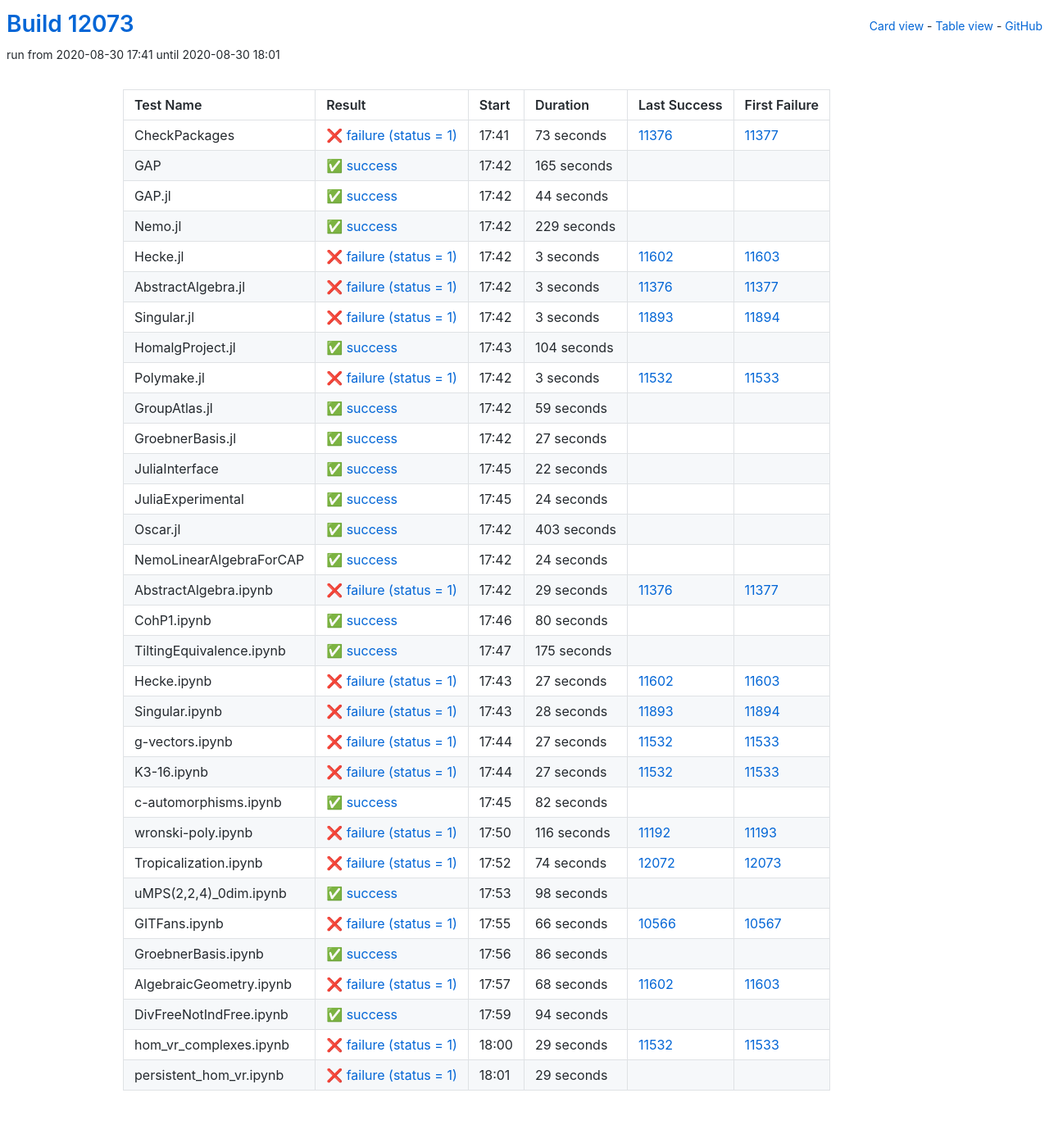
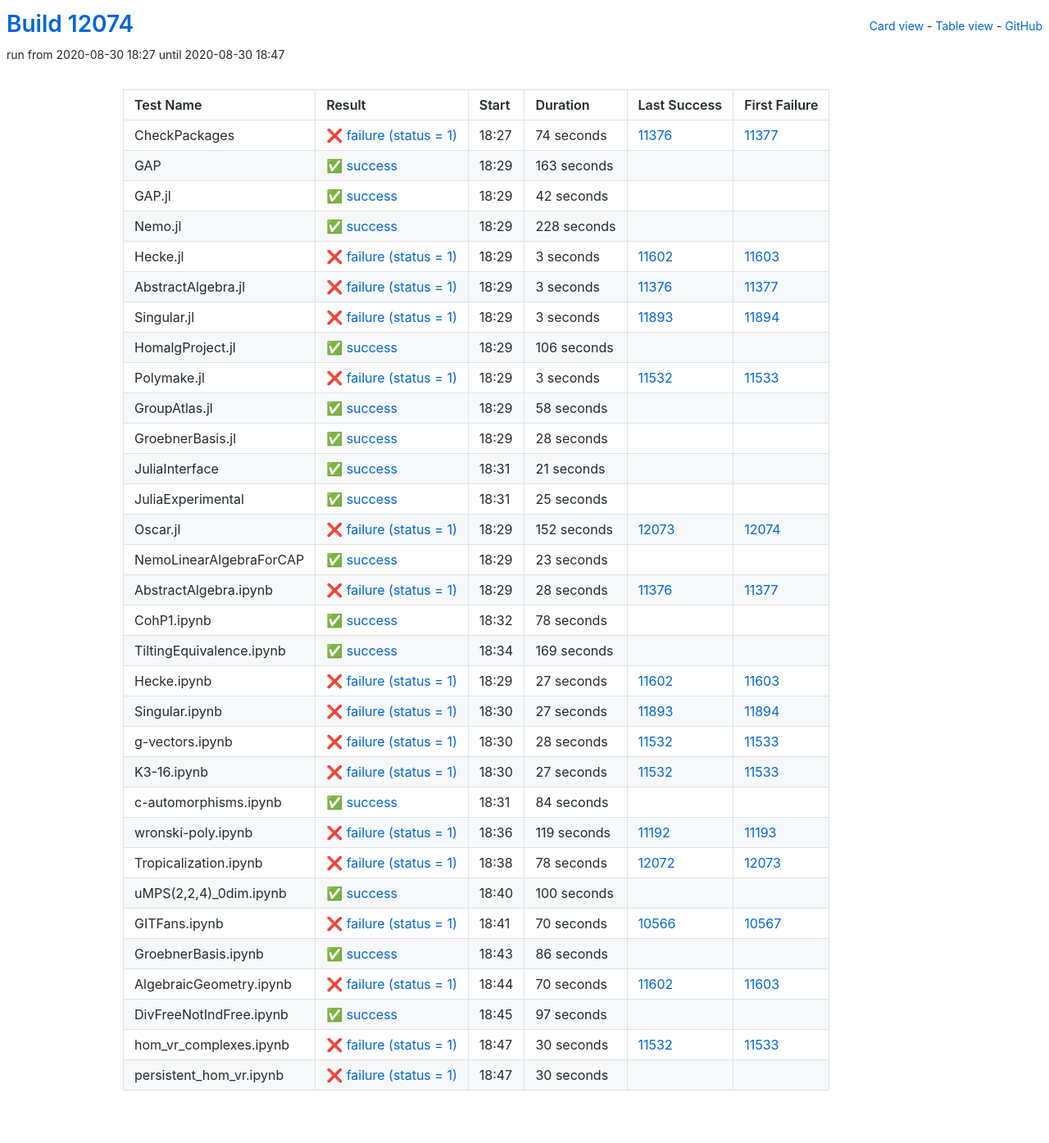
Before and after one commit to oscar-system/oscar-ci-status, a Jekyll site: the page built from table.html, in a window 1280 px wide. Shown: the whole page at 82% size. Built offline with Jekyll 4.4.1, drawn with Linux system fonts in a browser that asks for light colours.

Commit message:
Build #12074

```diff
--- a/_data/ci.yml
+++ b/_data/ci.yml
@@ -1,6 +1,6 @@
 ---
-build: 12073
-build_url: https://oscarci.mathematik.uni-kl.de/job/oscar/12073/
+build: 12074
+build_url: https://oscarci.mathematik.uni-kl.de/job/oscar/12074/
 job: oscar
 organization: oscar-system
 repo: oscar-ci-status
@@ -8,56 +8,56 @@
 tests:
 - name: CheckPackages
   id: checkpackages
-  log: https://oscarci.mathematik.uni-kl.de/job/oscar/12073/artifact/logs/build-12073/CheckPackages.log
-  start: 2020-08-30 17:41
+  log: https://oscarci.mathematik.uni-kl.de/job/oscar/12074/artifact/logs/build-12074/CheckPackages.log
+  start: 2020-08-30 18:27
   success: false
   exitcode: 1
   status: failure
-  duration: 73
+  duration: 74
   last_success: 11376
   last_success_url: https://oscarci.mathematik.uni-kl.de/job/oscar/11376/
   first_failure: 11377
   first_failure_url: https://oscarci.mathematik.uni-kl.de/job/oscar/11377/
 - name: GAP
   id: gap
-  log: https://oscarci.mathematik.uni-kl.de/job/oscar/12073/artifact/logs/build-12073/GAP.log
-  start: 2020-08-30 17:42
+  log: https://oscarci.mathematik.uni-kl.de/job/oscar/12074/artifact/logs/build-12074/GAP.log
+  start: 2020-08-30 18:29
   success: true
   exitcode: 0
   status: success
-  duration: 165
+  duration: 163
   last_success: false
   last_success_url:
   first_failure: false
   first_failure_url:
 - name: GAP.jl
   id: gap-jl
-  log: https://oscarci.mathematik.uni-kl.de/job/oscar/12073/artifact/logs/build-12073/GAP.jl.log
-  start: 2020-08-30 17:42
+  log: https://oscarci.mathematik.uni-kl.de/job/oscar/12074/artifact/logs/build-12074/GAP.jl.log
+  start: 2020-08-30 18:29
   success: true
   exitcode: 0
   status: success
-  duration: 44
+  duration: 42
   last_success: false
   last_success_url:
   first_failure: false
   first_failure_url:
 - name: Nemo.jl
   id: nemo-jl
-  log: https://oscarci.mathematik.uni-kl.de/job/oscar/12073/artifact/logs/build-12073/Nemo.jl.log
-  start: 2020-08-30 17:42
+  log: https://oscarci.mathematik.uni-kl.de/job/oscar/12074/artifact/logs/build-12074/Nemo.jl.log
+  start: 2020-08-30 18:29
   success: true
   exitcode: 0
   status: success
-  duration: 229
+  duration: 228
   last_success: false
   last_success_url:
   first_failure: false
   first_failure_url:
 - name: Hecke.jl
   id: hecke-jl
-  log: https://oscarci.mathematik.uni-kl.de/job/oscar/12073/artifact/logs/build-12073/Hecke.jl.log
-  start: 2020-08-30 17:42
+  log: https://oscarci.mathematik.uni-kl.de/job/oscar/12074/artifact/logs/build-12074/Hecke.jl.log
+  start: 2020-08-30 18:29
   success: false
   exitcode: 1
   status: failure
@@ -68,8 +68,8 @@
   first_failure_url: https://oscarci.mathematik.uni-kl.de/job/oscar/11603/
 - name: AbstractAlgebra.jl
   id: abstractalgebra-jl
-  log: https://oscarci.mathematik.uni-kl.de/job/oscar/12073/artifact/logs/build-12073/AbstractAlgebra.jl.log
-  start: 2020-08-30 17:42
+  log: https://oscarci.mathematik.uni-kl.de/job/oscar/12074/artifact/logs/build-12074/AbstractAlgebra.jl.log
+  start: 2020-08-30 18:29
   success: false
   exitcode: 1
   status: failure
@@ -80,8 +80,8 @@
   first_failure_url: https://oscarci.mathematik.uni-kl.de/job/oscar/11377/
 - name: Singular.jl
   id: singular-jl
-  log: https://oscarci.mathematik.uni-kl.de/job/oscar/12073/artifact/logs/build-12073/Singular.jl.log
-  start: 2020-08-30 17:42
+  log: https://oscarci.mathematik.uni-kl.de/job/oscar/12074/artifact/logs/build-12074/Singular.jl.log
+  start: 2020-08-30 18:29
   success: false
   exitcode: 1
   status: failure
@@ -92,20 +92,20 @@
   first_failure_url: https://oscarci.mathematik.uni-kl.de/job/oscar/11894/
 - name: HomalgProject.jl
   id: homalgproject-jl
-  log: https://oscarci.mathematik.uni-kl.de/job/oscar/12073/artifact/logs/build-12073/HomalgProject.jl.log
-  start: 2020-08-30 17:43
+  log: https://oscarci.mathematik.uni-kl.de/job/oscar/12074/artifact/logs/build-12074/HomalgProject.jl.log
+  start: 2020-08-30 18:29
   success: true
   exitcode: 0
   status: success
-  duration: 104
+  duration: 106
   last_success: false
   last_success_url:
   first_failure: false
   first_failure_url:
 - name: Polymake.jl
   id: polymake-jl
-  log: https://oscarci.mathematik.uni-kl.de/job/oscar/12073/artifact/logs/build-12073/Polymake.jl.log
-  start: 2020-08-30 17:42
+  log: https://oscarci.mathematik.uni-kl.de/job/oscar/12074/artifact/logs/build-12074/Polymake.jl.log
+  start: 2020-08-30 18:29
   success: false
   exitcode: 1
   status: failure
@@ -116,116 +116,116 @@
   first_failure_url: https://oscarci.mathematik.uni-kl.de/job/oscar/11533/
 - name: GroupAtlas.jl
   id: groupatlas-jl
-  log: https://oscarci.mathematik.uni-kl.de/job/oscar/12073/artifact/logs/build-12073/GroupAtlas.jl.log
-  start: 2020-08-30 17:42
+  log: https://oscarci.mathematik.uni-kl.de/job/oscar/12074/artifact/logs/build-12074/GroupAtlas.jl.log
+  start: 2020-08-30 18:29
   success: true
   exitcode: 0
   status: success
-  duration: 59
+  duration: 58
   last_success: false
   last_success_url:
   first_failure: false
   first_failure_url:
 - name: GroebnerBasis.jl
   id: groebnerbasis-jl
-  log: https://oscarci.mathematik.uni-kl.de/job/oscar/12073/artifact/logs/build-12073/GroebnerBasis.jl.log
-  start: 2020-08-30 17:42
+  log: https://oscarci.mathematik.uni-kl.de/job/oscar/12074/artifact/logs/build-12074/GroebnerBasis.jl.log
+  start: 2020-08-30 18:29
   success: true
   exitcode: 0
   status: success
-  duration: 27
+  duration: 28
   last_success: false
   last_success_url:
   first_failure: false
   first_failure_url:
 - name: JuliaInterface
   id: juliainterface
-  log: https://oscarci.mathematik.uni-kl.de/job/oscar/12073/artifact/logs/build-12073/JuliaInterface.log
-  start: 2020-08-30 17:45
+  log: https://oscarci.mathematik.uni-kl.de/job/oscar/12074/artifact/logs/build-12074/JuliaInterface.log
+  start: 2020-08-30 18:31
   success: true
   exitcode: 0
   status: success
-  duration: 22
+  duration: 21
   last_success: false
   last_success_url:
   first_failure: false
   first_failure_url:
 - name: JuliaExperimental
   id: juliaexperimental
-  log: https://oscarci.mathematik.uni-kl.de/job/oscar/12073/artifact/logs/build-12073/JuliaExperimental.log
-  start: 2020-08-30 17:45
+  log: https://oscarci.mathematik.uni-kl.de/job/oscar/12074/artifact/logs/build-12074/JuliaExperimental.log
+  start: 2020-08-30 18:31
   success: true
   exitcode: 0
   status: success
-  duration: 24
+  duration: 25
   last_success: false
   last_success_url:
   first_failure: false
   first_failure_url:
 - name: Oscar.jl
   id: oscar-jl
-  log: https://oscarci.mathematik.uni-kl.de/job/oscar/12073/artifact/logs/build-12073/Oscar.jl.log
-  start: 2020-08-30 17:42
+  log: https://oscarci.mathematik.uni-kl.de/job/oscar/12074/artifact/logs/build-12074/Oscar.jl.log
+  start: 2020-08-30 18:29
+  success: false
+  exitcode: 1
+  status: failure
+  duration: 152
+  last_success: 12073
+  last_success_url: https://oscarci.mathematik.uni-kl.de/job/oscar/12073/
+  first_failure: 12074
+  first_failure_url: https://oscarci.mathematik.uni-kl.de/job/oscar/12074/
+- name: NemoLinearAlgebraForCAP
+  id: nemolinearalgebraforcap
+  log: https://oscarci.mathematik.uni-kl.de/job/oscar/12074/artifact/logs/build-12074/NemoLinearAlgebraForCAP.log
+  start: 2020-08-30 18:29
   success: true
   exitcode: 0
   status: success
-  duration: 403
-  last_success: false
-  last_success_url:
-  first_failure: false
-  first_failure_url:
-- name: NemoLinearAlgebraForCAP
-  id: nemolinearalgebraforcap
-  log: https://oscarci.mathematik.uni-kl.de/job/oscar/12073/artifact/logs/build-12073/NemoLinearAlgebraForCAP.log
-  start: 2020-08-30 17:42
-  success: true
-  exitcode: 0
-  status: success
-  duration: 24
+  duration: 23
   last_success: false
   last_success_url:
   first_failure: false
   first_failure_url:
 - name: AbstractAlgebra.ipynb
   id: abstractalgebra-ipynb
-  log: https://oscarci.mathematik.uni-kl.de/job/oscar/12073/artifact/logs/build-12073/AbstractAlgebra.ipynb.log
-  start: 2020-08-30 17:42
+  log: https://oscarci.mathematik.uni-kl.de/job/oscar/12074/artifact/logs/build-12074/AbstractAlgebra.ipynb.log
+  start: 2020-08-30 18:29
   success: false
   exitcode: 1
   status: failure
-  duration: 29
+  duration: 28
   last_success: 11376
   last_success_url: https://oscarci.mathematik.uni-kl.de/job/oscar/11376/
   first_failure: 11377
   first_failure_url: https://oscarci.mathematik.uni-kl.de/job/oscar/11377/
 - name: CohP1.ipynb
   id: cohp1-ipynb
-  log: https://oscarci.mathematik.uni-kl.de/job/oscar/12073/artifact/logs/build-12073/CohP1.ipynb.log
-  start: 2020-08-30 17:46
+  log: https://oscarci.mathematik.uni-kl.de/job/oscar/12074/artifact/logs/build-12074/CohP1.ipynb.log
+  start: 2020-08-30 18:32
   success: true
   exitcode: 0
   status: success
-  duration: 80
+  duration: 78
   last_success: false
   last_success_url:
   first_failure: false
   first_failure_url:
 - name: TiltingEquivalence.ipynb
   id: tiltingequivalence-ipynb
-  log: https://oscarci.mathematik.uni-kl.de/job/oscar/12073/artifact/logs/build-12073/TiltingEquivalence.ipynb.log
-  start: 2020-08-30 17:47
+  log: https://oscarci.mathematik.uni-kl.de/job/oscar/12074/artifact/logs/build-12074/TiltingEquivalence.ipynb.log
+  start: 2020-08-30 18:34
   success: true
   exitcode: 0
   status: success
-  duration: 175
+  duration: 169
   last_success: false
   last_success_url:
   first_failure: false
   first_failure_url:
 - name: Hecke.ipynb
   id: hecke-ipynb
-  log: https://oscarci.mathematik.uni-kl.de/job/oscar/12073/artifact/logs/build-12073/Hecke.ipynb.log
-  start: 2020-08-30 17:43
+  log: https://oscarci.mathematik.uni-kl.de/job/oscar/12074/artifact/logs/build-12074/Hecke.ipynb.log
+  start: 2020-08-30 18:29
   success: false
   exitcode: 1
   status: failure
@@ -236,32 +236,32 @@
   first_failure_url: https://oscarci.mathematik.uni-kl.de/job/oscar/11603/
 - name: Singular.ipynb
   id: singular-ipynb
-  log: https://oscarci.mathematik.uni-kl.de/job/oscar/12073/artifact/logs/build-12073/Singular.ipynb.log
-  start: 2020-08-30 17:43
+  log: https://oscarci.mathematik.uni-kl.de/job/oscar/12074/artifact/logs/build-12074/Singular.ipynb.log
+  start: 2020-08-30 18:30
   success: false
   exitcode: 1
   status: failure
-  duration: 28
+  duration: 27
   last_success: 11893
   last_success_url: https://oscarci.mathematik.uni-kl.de/job/oscar/11893/
   first_failure: 11894
   first_failure_url: https://oscarci.mathematik.uni-kl.de/job/oscar/11894/
 - name: g-vectors.ipynb
   id: g-vectors-ipynb
-  log: https://oscarci.mathematik.uni-kl.de/job/oscar/12073/artifact/logs/build-12073/g-vectors.ipynb.log
-  start: 2020-08-30 17:44
+  log: https://oscarci.mathematik.uni-kl.de/job/oscar/12074/artifact/logs/build-12074/g-vectors.ipynb.log
+  start: 2020-08-30 18:30
   success: false
   exitcode: 1
   status: failure
-  duration: 27
+  duration: 28
   last_success: 11532
   last_success_url: https://oscarci.mathematik.uni-kl.de/job/oscar/11532/
   first_failure: 11533
   first_failure_url: https://oscarci.mathematik.uni-kl.de/job/oscar/11533/
 - name: K3-16.ipynb
   id: k3-16-ipynb
-  log: https://oscarci.mathematik.uni-kl.de/job/oscar/12073/artifact/logs/build-12073/K3-16.ipynb.log
-  start: 2020-08-30 17:44
+  log: https://oscarci.mathematik.uni-kl.de/job/oscar/12074/artifact/logs/build-12074/K3-16.ipynb.log
+  start: 2020-08-30 18:30
   success: false
   exitcode: 1
   status: failure
@@ -272,68 +272,68 @@
   first_failure_url: https://oscarci.mathematik.uni-kl.de/job/oscar/11533/
 - name: c-automorphisms.ipynb
   id: c-automorphisms-ipynb
-  log: https://oscarci.mathematik.uni-kl.de/job/oscar/12073/artifact/logs/build-12073/c-automorphisms.ipynb.log
-  start: 2020-08-30 17:45
+  log: https://oscarci.mathematik.uni-kl.de/job/oscar/12074/artifact/logs/build-12074/c-automorphisms.ipynb.log
+  start: 2020-08-30 18:31
   success: true
   exitcode: 0
   status: success
-  duration: 82
+  duration: 84
   last_success: false
   last_success_url:
   first_failure: false
   first_failure_url:
 - name: wronski-poly.ipynb
   id: wronski-poly-ipynb
-  log: https://oscarci.mathematik.uni-kl.de/job/oscar/12073/artifact/logs/build-12073/wronski-poly.ipynb.log
-  start: 2020-08-30 17:50
+  log: https://oscarci.mathematik.uni-kl.de/job/oscar/12074/artifact/logs/build-12074/wronski-poly.ipynb.log
+  start: 2020-08-30 18:36
   success: false
   exitcode: 1
   status: failure
-  duration: 116
+  duration: 119
   last_success: 11192
   last_success_url: https://oscarci.mathematik.uni-kl.de/job/oscar/11192/
   first_failure: 11193
   first_failure_url: https://oscarci.mathematik.uni-kl.de/job/oscar/11193/
 - name: Tropicalization.ipynb
   id: tropicalization-ipynb
-  log: https://oscarci.mathematik.uni-kl.de/job/oscar/12073/artifact/logs/build-12073/Tropicalization.ipynb.log
-  start: 2020-08-30 17:52
+  log: https://oscarci.mathematik.uni-kl.de/job/oscar/12074/artifact/logs/build-12074/Tropicalization.ipynb.log
+  start: 2020-08-30 18:38
   success: false
   exitcode: 1
   status: failure
-  duration: 74
+  duration: 78
   last_success: 12072
   last_success_url: https://oscarci.mathematik.uni-kl.de/job/oscar/12072/
   first_failure: 12073
   first_failure_url: https://oscarci.mathematik.uni-kl.de/job/oscar/12073/
 - name: uMPS(2,2,4)_0dim.ipynb
   id: umps-2-2-4-0dim-ipynb
-  log: https://oscarci.mathematik.uni-kl.de/job/oscar/12073/artifact/logs/build-12073/uMPS-2-2-4-_0dim.ipynb.log
-  start: 2020-08-30 17:53
+  log: https://oscarci.mathematik.uni-kl.de/job/oscar/12074/artifact/logs/build-12074/uMPS-2-2-4-_0dim.ipynb.log
+  start: 2020-08-30 18:40
   success: true
   exitcode: 0
   status: success
-  duration: 98
+  duration: 100
   last_success: false
   last_success_url:
   first_failure: false
   first_failure_url:
 - name: GITFans.ipynb
   id: gitfans-ipynb
-  log: https://oscarci.mathematik.uni-kl.de/job/oscar/12073/artifact/logs/build-12073/GITFans.ipynb.log
-  start: 2020-08-30 17:55
+  log: https://oscarci.mathematik.uni-kl.de/job/oscar/12074/artifact/logs/build-12074/GITFans.ipynb.log
+  start: 2020-08-30 18:41
   success: false
   exitcode: 1
   status: failure
-  duration: 66
+  duration: 70
   last_success: 10566
   last_success_url: https://oscarci.mathematik.uni-kl.de/job/oscar/10566/
   first_failure: 10567
   first_failure_url: https://oscarci.mathematik.uni-kl.de/job/oscar/10567/
 - name: GroebnerBasis.ipynb
   id: groebnerbasis-ipynb
-  log: https://oscarci.mathematik.uni-kl.de/job/oscar/12073/artifact/logs/build-12073/GroebnerBasis.ipynb.log
-  start: 2020-08-30 17:56
+  log: https://oscarci.mathematik.uni-kl.de/job/oscar/12074/artifact/logs/build-12074/GroebnerBasis.ipynb.log
+  start: 2020-08-30 18:43
   success: true
   exitcode: 0
   status: success
@@ -344,48 +344,48 @@
   first_failure_url:
 - name: AlgebraicGeometry.ipynb
   id: algebraicgeometry-ipynb
-  log: https://oscarci.mathematik.uni-kl.de/job/oscar/12073/artifact/logs/build-12073/AlgebraicGeometry.ipynb.log
-  start: 2020-08-30 17:57
+  log: https://oscarci.mathematik.uni-kl.de/job/oscar/12074/artifact/logs/build-12074/AlgebraicGeometry.ipynb.log
+  start: 2020-08-30 18:44
   success: false
   exitcode: 1
   status: failure
-  duration: 68
+  duration: 70
   last_success: 11602
   last_success_url: https://oscarci.mathematik.uni-kl.de/job/oscar/11602/
   first_failure: 11603
   first_failure_url: https://oscarci.mathematik.uni-kl.de/job/oscar/11603/
 - name: DivFreeNotIndFree.ipynb
   id: divfreenotindfree-ipynb
-  log: https://oscarci.mathematik.uni-kl.de/job/oscar/12073/artifact/logs/build-12073/DivFreeNotIndFree.ipynb.log
-  start: 2020-08-30 17:59
+  log: https://oscarci.mathematik.uni-kl.de/job/oscar/12074/artifact/logs/build-12074/DivFreeNotIndFree.ipynb.log
+  start: 2020-08-30 18:45
   success: true
   exitcode: 0
   status: success
-  duration: 94
+  duration: 97
   last_success: false
   last_success_url:
   first_failure: false
   first_failure_url:
 - name: hom_vr_complexes.ipynb
   id: hom-vr-complexes-ipynb
-  log: https://oscarci.mathematik.uni-kl.de/job/oscar/12073/artifact/logs/build-12073/hom_vr_complexes.ipynb.log
-  start: 2020-08-30 18:00
+  log: https://oscarci.mathematik.uni-kl.de/job/oscar/12074/artifact/logs/build-12074/hom_vr_complexes.ipynb.log
+  start: 2020-08-30 18:47
   success: false
   exitcode: 1
   status: failure
-  duration: 29
+  duration: 30
   last_success: 11532
   last_success_url: https://oscarci.mathematik.uni-kl.de/job/oscar/11532/
   first_failure: 11533
   first_failure_url: https://oscarci.mathematik.uni-kl.de/job/oscar/11533/
 - name: persistent_hom_vr.ipynb
   id: persistent-hom-vr-ipynb
-  log: https://oscarci.mathematik.uni-kl.de/job/oscar/12073/artifact/logs/build-12073/persistent_hom_vr.ipynb.log
-  start: 2020-08-30 18:01
+  log: https://oscarci.mathematik.uni-kl.de/job/oscar/12074/artifact/logs/build-12074/persistent_hom_vr.ipynb.log
+  start: 2020-08-30 18:47
   success: false
   exitcode: 1
   status: failure
-  duration: 29
+  duration: 30
   last_success: false
   last_success_url:
   first_failure: false
```
Also changed, not shown: README.md.
